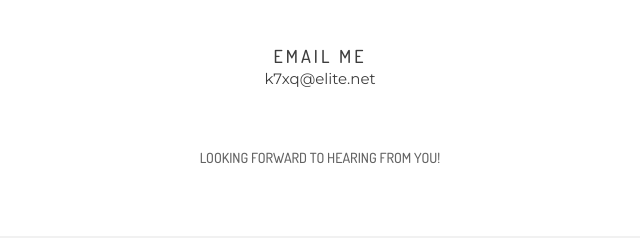
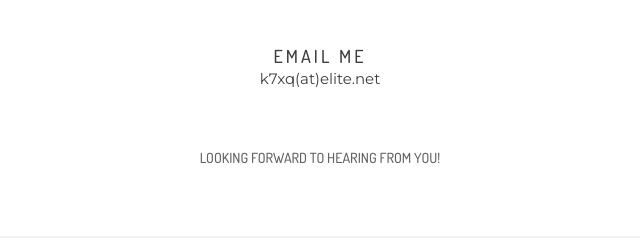
Before and after one commit to jsherman-dev/website.host, a plain HTML site: page index.html in a window 1280 px wide. Shown: the part 2279-2517 px from the top of the page, 320-960 px from the left. Drawn offline with Linux system fonts and the light colour scheme; files that its build step writes are made by us from their sources.

Commit message:
Add files via upload

```diff
--- a/index.html
+++ b/index.html
@@ -225,7 +225,7 @@
                 <div class="col-md-12 text-center">
                     <div class="single_contact_info">
                         <h2>Email Me</h2>
-                        <p>k7xq@elite.net</p>
+                        <p>k7xq(at)elite.net</p>
                     </div>
                 </div>
 
```
